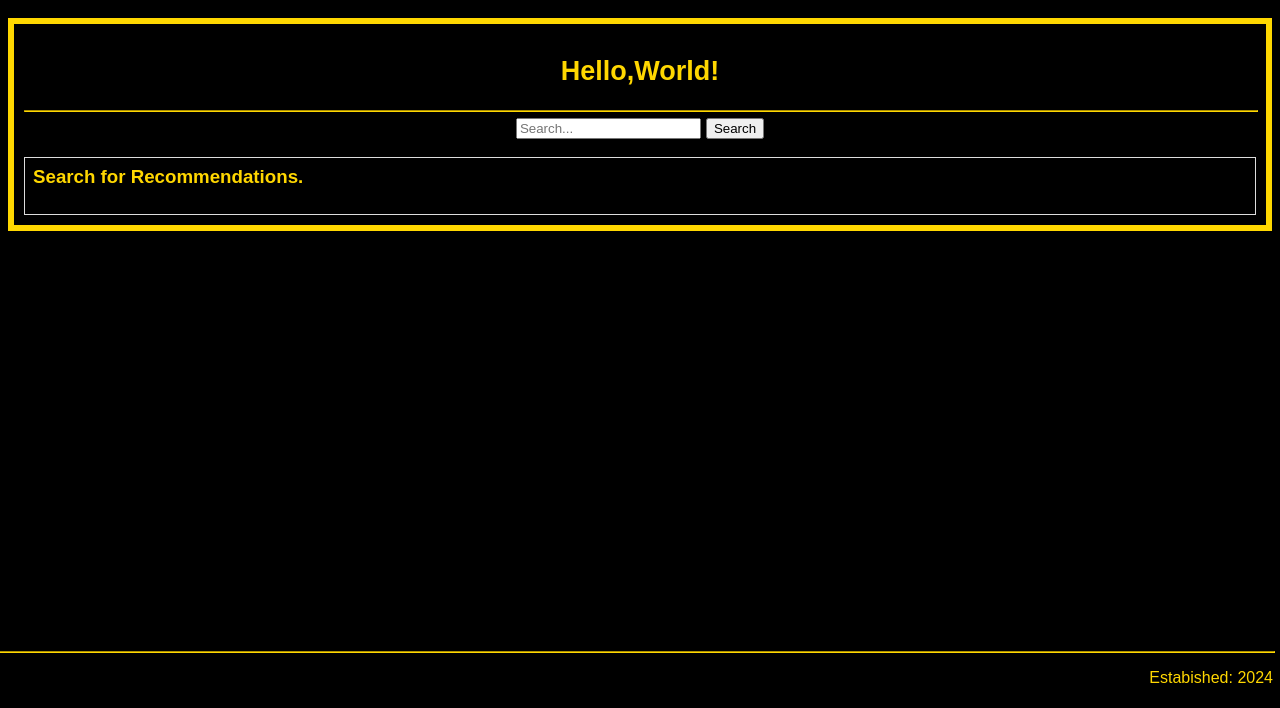
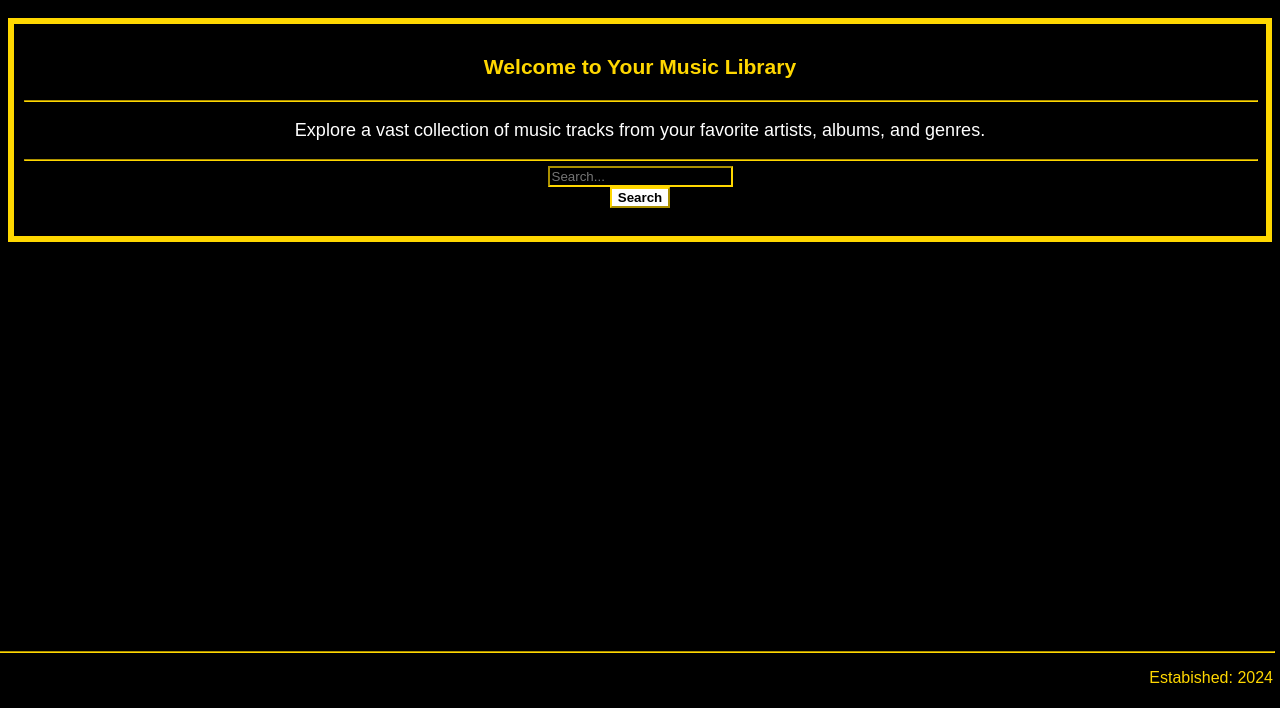
Before and after one commit to TheeKingZa/Music_Like, a Flask app: page /home in a window 1280 px wide. Shown: the part 92-800 px from the top of the page. Run offline with Flask 3, Linux system fonts and the light colour scheme; lists and menus that the app fills with data are empty.

Commit message:
Nearly done Need few changes.

```diff
--- a/app/app.py
+++ b/app/app.py
@@ -2,32 +2,15 @@
 
 from flask import Flask, render_template, request, url_for, redirect, flash, get_flashed_messages, jsonify
 import json
+from db import read_user_data, add_user_data
 # Flask app instance
 app = Flask(__name__)
-app.secret_key = 'admin'
-
-# Get information of user
-# username = user_data['username']
-# password = user_data['password']
-
+# app.secret_key = 'admin'
 
 # Load track data from songs.json
 with open('data/songs.json', 'r') as file:
     tracks = json.load(file)
 
-# Load user_data
-def read_user_data():
-    try:
-        with open('.user_db.json', 'r') as file:
-            return json.load(file)
-    except FileNotFoundError:
-        return []
-
-def add_user_data(user_data):
-    users = read_user_data()
-    users.append(user_data)
-    with open('.user_db.json', 'w') as file:
-        json.dump(users, file, indent=4)
 
 # Routes
 @app.route('/')
--- a/app/templates/home.html
+++ b/app/templates/home.html
@@ -1,56 +1,64 @@
-{% extends 'layout.html'%}
+{% extends 'layout.html' %}
 
 {% block title %}
 Home
 {% endblock %}
 
-{% block content%}
+{% block content %}
 <main>
-    {% with messages = get_flashed_messages() %}
-    {% if messages %}
-        <div class="alert alert-success" role="alert">
-            {% for message in messages %}
-                {{ message }}
-            {% endfor %}
-        </div>
-    {% endif %}
-{% endwith %}
+    <style>
+        /* Define a custom class for the search button */
+        .search-button {
+            background-color: white; /* Change to your desired color */
+            color: black; /* Text color */
+            border-color: gold; /* Border color (optional) */
+        }
 
+        /* Hover effect for the search button */
+        .search-button:hover {
+            background-color: gold; /* Change to your desired hover color */
+            border-color: white; /* Border color on hover (optional) */
+        }
+        .custom-input {
+            color: gold;
+            background-color: black;
+            border-color: gold;
+        }
+    </style>
+
+
+    <section class="welcome-section">
         <div class="custom-div">
-    <!-- Contents Here-->
-    <h2>Hello,World!</h2>
+            <div class="row">
+                <div class="col-md-8">
+                    <h3>Welcome to Your Music Library</h3>
+    <hr/>
+                    <p>Explore a vast collection of music tracks from your favorite artists, albums, and genres.</p>
     <hr/>
 
+        </div>
+                <div class="col-md-4">
+                    <form id="searchForm">
+                        <div class="input-group">
+                            <input type="text" class="form-control custom-input" id="searchInput" name="searchQuery" placeholder="Search...">
+                            <div class="input-group-append">
+                                <button class="btn btn-primary search-button" type="submit" ><b>Search</b></button>
+                            </div>
+                        </div>
+                    </form>
+                </div>
+            </div>
+        </div>
+    </section>
 
-
-<body>
-    <form id="searchForm">
-        <input type="text" id="searchInput" name="searchQuery" placeholder="Search...">
-        <button type="submit">Search</button>
-    </form>
-
-    <table id="trackTable" style="width:100%">
-
-        <tr>
-            <th><h3>Search for Recommendations.</h3></th>
-        </tr>
-            {% for track in tracks %}
-            <tr>
-                <td>{{ track.artist }}</td>
-            </tr>
-            <tr>
-                <td>{{ track.title }}</td>
-            </tr>
-            <tr>
-                <td>{{ track.album }}</td>
-            </tr>
-            <tr>
-                <td>{{ track.year_released }}</td>
-            </tr>
-        </tr>
-            {% endfor %}
-
-    </table>
+    <section class="search-results">
+        <div class="container">
+            <div class="row" id="trackResults">
+                <!-- Track search results will appear here dynamically -->
+            </div>
+        </div>
+    </section>
+</main>
 
 <script>
     document.getElementById('searchForm').addEventListener('submit', function(event) {
@@ -59,39 +67,27 @@ Home
         fetch(`/search?query=${searchQuery}`)
             .then(response => response.json())
             .then(data => {
-                    // Clear table body
-                    document.querySelector('#trackTable tbody').innerHTML = '';
-                    // Populate table with search results
+                let trackResults = document.getElementById('trackResults');
+                trackResults.innerHTML = ''; // Clear previous results
+                // Populate track search results
                 data.forEach(track => {
-                        let row = document.createElement('tr');
-                        row.innerHTML = `
-                            <td>Artist: ${track.artist}</td>
-                            <td>Title: ${track.title}</td>
-                            <td>Album: ${track.album}</td>
-                            <td>Year: ${track.year_released}</td>
+                    let trackCard = `
+                        <div class="col-md-4 mb-4">
+                            <div class="card">
+                                <div class="card-body">
+                                    <h5 class="card-title">${track.title}</h5>
+                                    <p class="card-text">Artist: ${track.artist}</p>
+                                    <p class="card-text">Album: ${track.album}</p>
+                                    <p class="card-text">Year: ${track.year_released}</p>
+                                </div>
+                            </div>
+                        </div>
                     `;
-                        document.querySelector('#trackTable tbody').appendChild(row);
+                    trackResults.insertAdjacentHTML('beforeend', trackCard);
                 });
             })
             .catch(error => console.error('Error:', error));
     });
 </script>
 
-
-
-
-
-
-
-
-
-
-
-
-
-
-
-
-    </div>
-</main>
 {% endblock %}
```
Also changed, not shown: app/db.py (+12 -31 lines), app/templates/recommendations.html (deleted). Lines whose indentation alone changed are shown as unchanged.
